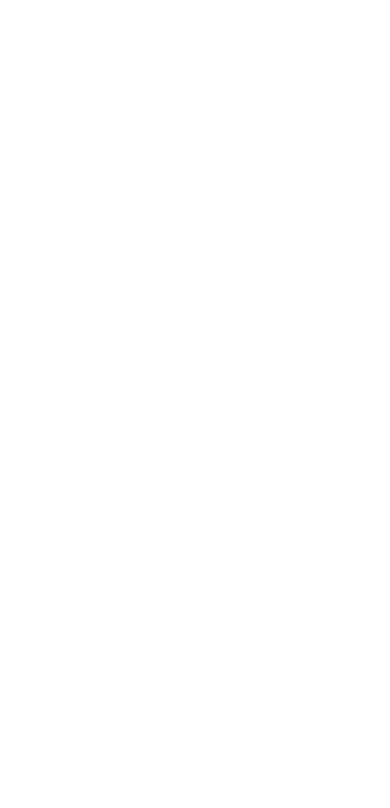
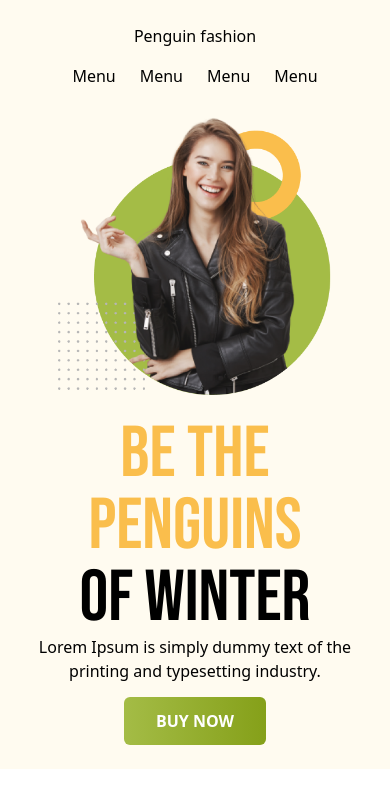
Before and after one commit to monaemhossain/penguin-fashion, a plain HTML site: page index.html in a window 390 px wide. Drawn offline with nearby package versions, Linux system fonts and the light colour scheme.

Commit message:
added nav and banner, styled it and made it responsive using tailwind

```diff
--- a/index.html
+++ b/index.html
@@ -17,6 +17,31 @@
     <link rel="stylesheet" href="css/style.css">
 </head>
 <body>
+    <header class="bg-[#fffbf0]">
+        <div class="text-center px-4 max-sm:px-3 max-w-screen-xl mx-auto">
+        <!-- Nav bar -->
+            <nav class="sm:flex sm:items-center sm:justify-between py-6">
+                <h2>Penguin fashion</h2>
+                <ul class="flex justify-center list-none no-underline text-black sm:pt-0 pt-4">
+                    <li class="px-3"><a href="">Menu</a></li>
+                    <li class="px-3"><a href="">Menu</a></li>
+                    <li class="px-3"><a href="">Menu</a></li>
+                    <li class="px-3"><a href="">Menu</a></li>
+                </ul>
+            </nav>
+        <!-- Banner Contents -->
+            <div class="banner flex items-center justify-between py-14 max-sm:flex-col-reverse max-sm:pb-6 max-sm:pt-0 max-sm:text-center">
+                <div class="banner-text sm:text-start">
+                    <h1 class="text-7xl uppercase font-bebas"><span class="text-[#FABE4C]">Be the Penguins</span> <br> of Winter</h1>
+                    <p class="pb-3.5 sm:w-2/3">Lorem Ipsum is simply dummy text of the printing and typesetting industry.</p>
+                    <button class="text-white font-bold uppercase px-8 py-3 rounded-md bg-gradient-to-r from-[#A4BC46] to-[#85A019]">Buy Now</button>
+                </div>
+                <div class="banner-img max-sm:pb-6">
+                    <img class="mx-auto max-sm:w-9/12" src="./images/model.png" alt="Model Image">
+                </div>
+            </div>
 
+        </div>
+    </header>
 </body>
 </html>
```
Also changed, not shown: icons/bg1.png (added), icons/bg2.png (added), icons/bg3.png (added), icons/box.png (added), icons/house.png (added), icons/logo.png (added), icons/question.png (added), icons/shopping-cart 1.png (added), images/jacket-1.png (added), images/jacket-2.png (added), images/jacket-3.png (added), images/jacket-4.png (added), images/jacket-5.png (added), images/jacket-6.png (added), 2 more files.
